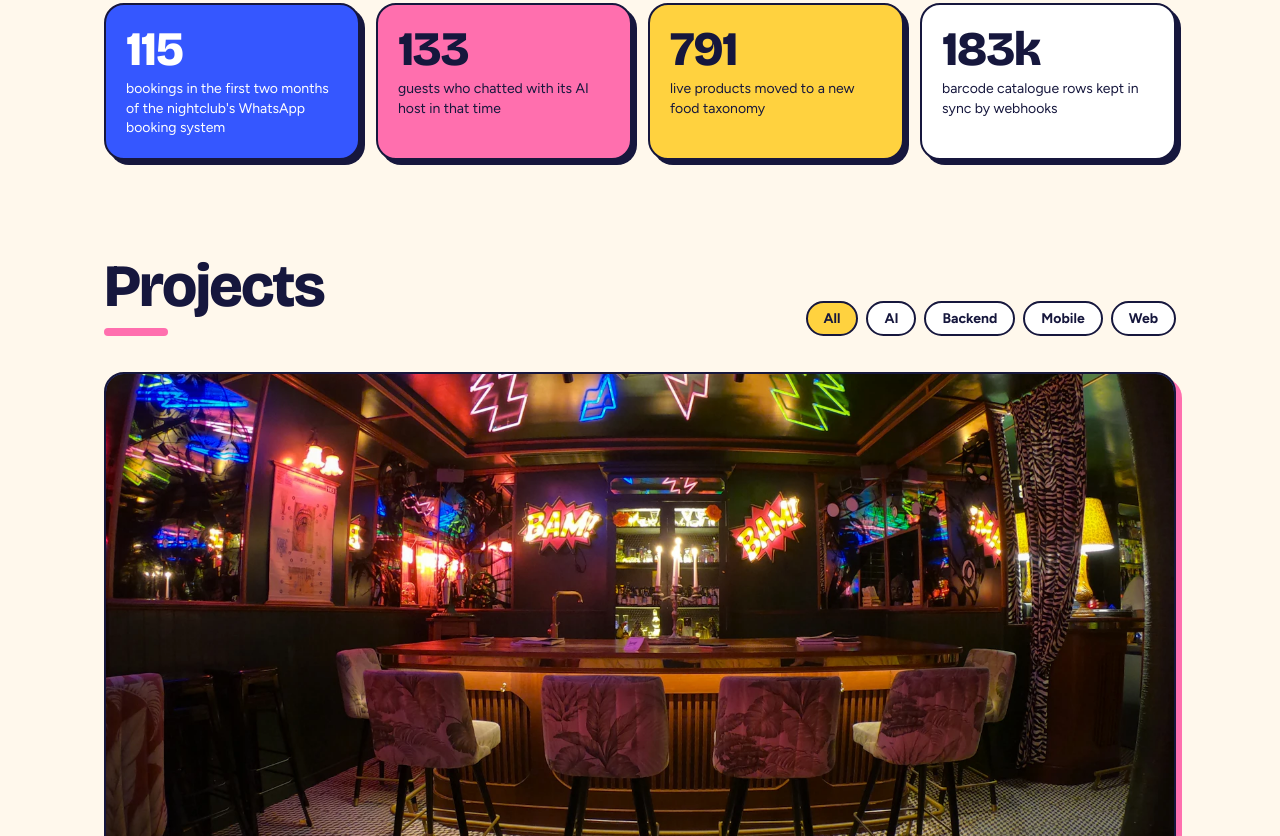
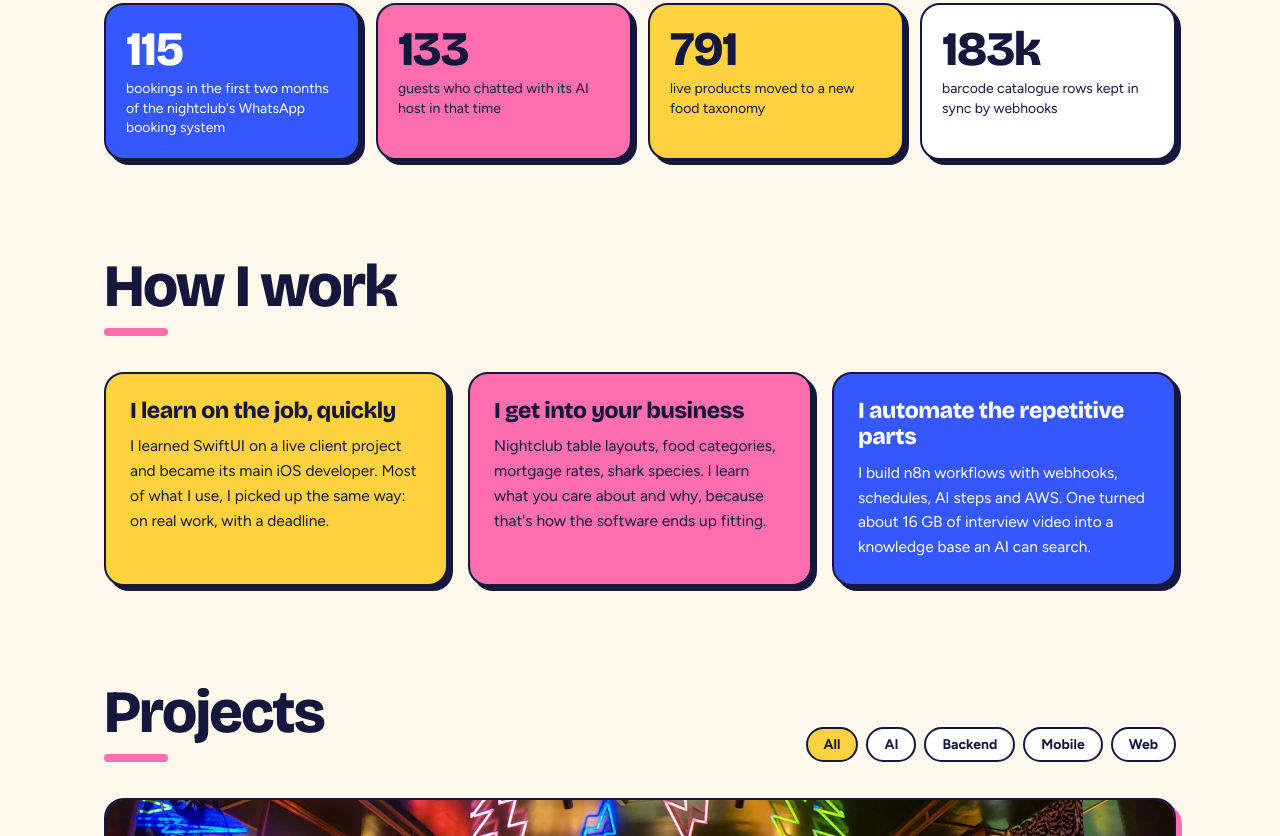
Before and after one commit to debab1ee/debab1ee.github.io, a plain HTML site: page index.html in a window 1280 px wide. Shown: the part 724-1560 px from the top of the page. Drawn offline with nearby package versions, Linux system fonts and the light colour scheme.

Commit message:
Add How I work section and n8n automation
Co-Authored-By: Claude Opus 5.5 <noreply@anthropic.com>

```diff
--- a/index.html
+++ b/index.html
@@ -47,7 +47,7 @@
         <h1>Debakshi Bhattacharjee</h1>
         <p class="role">
           Full-stack and mobile developer. I build AI chat assistants,
-          booking and payment systems, and the apps around them.
+          booking and payment systems, n8n automations, and the apps around them.
         </p>
         <p class="intro">
           For the past two years I've worked on client projects at Silversky Technology.
@@ -79,6 +79,26 @@
         <li class="stat c-yellow"><strong>791</strong><span>live products moved to a new food taxonomy</span></li>
         <li class="stat c-white"><strong>183k</strong><span>barcode catalogue rows kept in sync by webhooks</span></li>
       </ul>
+    </section>
+
+    <section class="section how" aria-labelledby="how-title">
+      <div class="wrap">
+        <div class="section-head"><h2 id="how-title">How I work</h2></div>
+        <div class="how-grid">
+          <div class="how-card c-yellow">
+            <h3>I learn on the job, quickly</h3>
+            <p>I learned SwiftUI on a live client project and became its main iOS developer. Most of what I use, I picked up the same way: on real work, with a deadline.</p>
+          </div>
+          <div class="how-card c-pink">
+            <h3>I get into your business</h3>
+            <p>Nightclub table layouts, food categories, mortgage rates, shark species. I learn what you care about and why, because that's how the software ends up fitting.</p>
+          </div>
+          <div class="how-card c-blue">
+            <h3>I automate the repetitive parts</h3>
+            <p>I build n8n workflows with webhooks, schedules, AI steps and AWS. One turned about 16 GB of interview video into a knowledge base an AI can search.</p>
+          </div>
+        </div>
+      </div>
     </section>
 
     <section class="section" id="projects" aria-labelledby="projects-title">
@@ -219,8 +239,8 @@
           <div class="skill c-pink"><h3>Backend</h3><p>NestJS, TypeScript, Python with FastAPI and LangChain, PostgreSQL, Supabase, TypeORM, WebSockets, Firebase</p></div>
           <div class="skill c-yellow"><h3>Mobile</h3><p>React Native, SwiftUI, UIKit, in-app purchase, Stripe, push notifications, TestFlight</p></div>
           <div class="skill c-yellow"><h3>Web</h3><p>React, Vite, Tailwind, shadcn/ui, React Query</p></div>
-          <div class="skill c-blue"><h3>Cloud</h3><p>AWS (S3, Lambda, MediaConvert, Transcribe, RDS, Lightsail), Docker, nginx, n8n</p></div>
-          <div class="skill c-pink"><h3>Integrations</h3><p>WhatsApp Business, Instagram, iPay88, Stripe, GS1 Australia, Google Meet, Algolia, Strava</p></div>
+          <div class="skill c-blue"><h3>Cloud</h3><p>AWS (S3, Lambda, MediaConvert, Transcribe, RDS, Lightsail), Docker, nginx</p></div>
+          <div class="skill c-pink"><h3>Automation &amp; integrations</h3><p>n8n workflows (webhooks, schedules, AI steps, AWS pipelines), WhatsApp Business, Instagram, iPay88, Stripe, GS1 Australia, Google Meet, Algolia, Strava</p></div>
         </div>
       </div>
     </section>
--- a/style.css
+++ b/style.css
@@ -199,6 +199,20 @@ ul, ol { margin: 0; padding: 0; list-style: none; }
 .chip:hover { background: var(--yellow-soft); }
 .chip.is-active { background: var(--yellow); color: #16173d; }
 
+/* ---------- How I work ---------- */
+.how { padding-bottom: 0; }
+.how-grid { display: grid; grid-template-columns: repeat(3, 1fr); gap: 20px; }
+.how-card {
+  border: 2px solid var(--line); border-radius: var(--radius); padding: 24px;
+  box-shadow: 5px 5px 0 var(--shadow); color: #16173d;
+}
+.how-card.c-yellow { background: var(--yellow); }
+.how-card.c-pink { background: var(--pink); }
+.how-card.c-blue { background: var(--blue); color: #fff; }
+.how-card h3 { font-family: var(--display); font-weight: 800; font-size: 23px; line-height: 1.15; letter-spacing: -0.02em; margin-bottom: 10px; }
+.how-card p { font-size: 15.5px; }
+@media (max-width: 860px) { .how-grid { grid-template-columns: 1fr; } }
+
 /* ---------- Project cards ---------- */
 .cases { display: grid; grid-template-columns: repeat(2, 1fr); gap: 24px; }
 .case {
```
